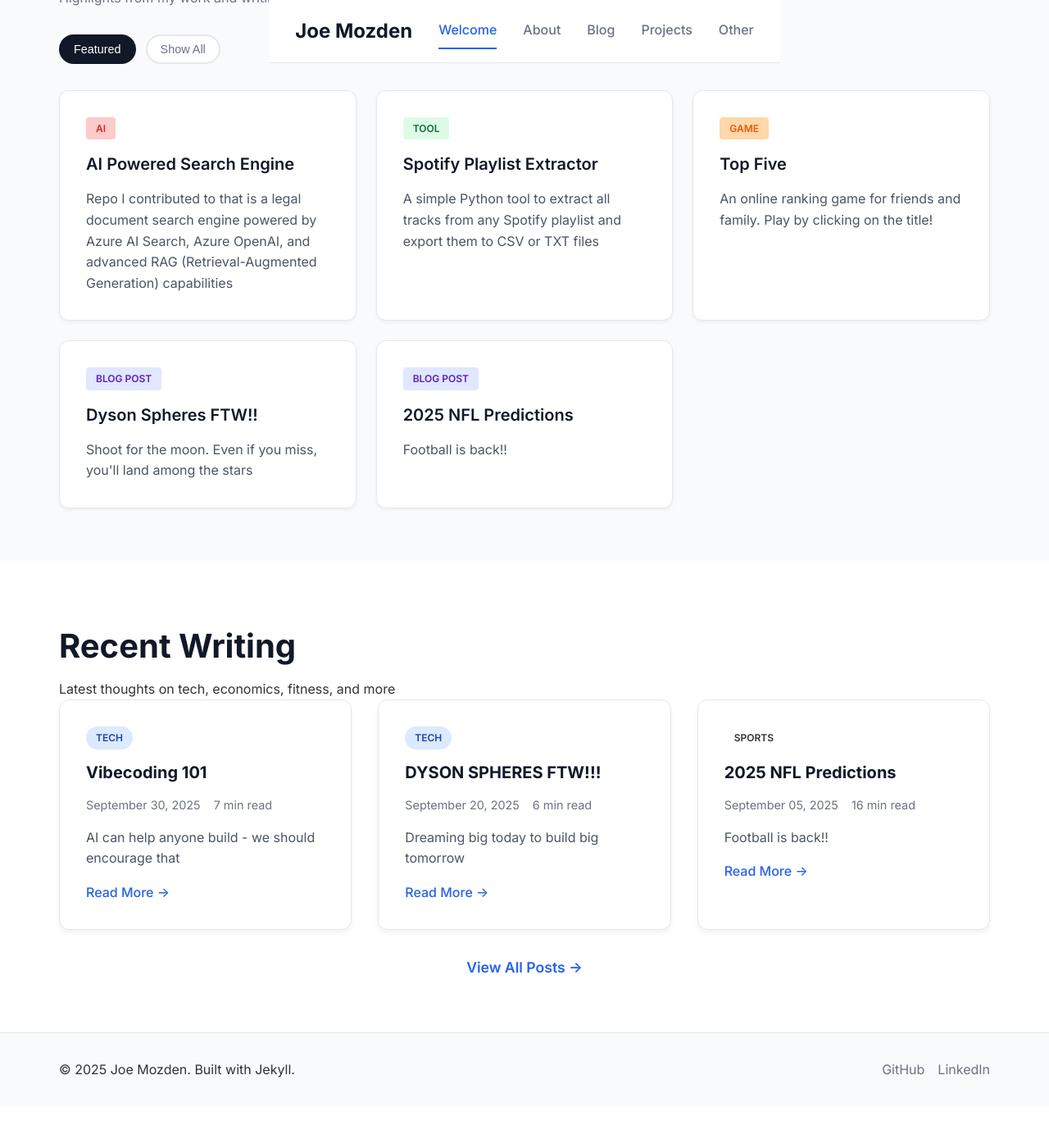
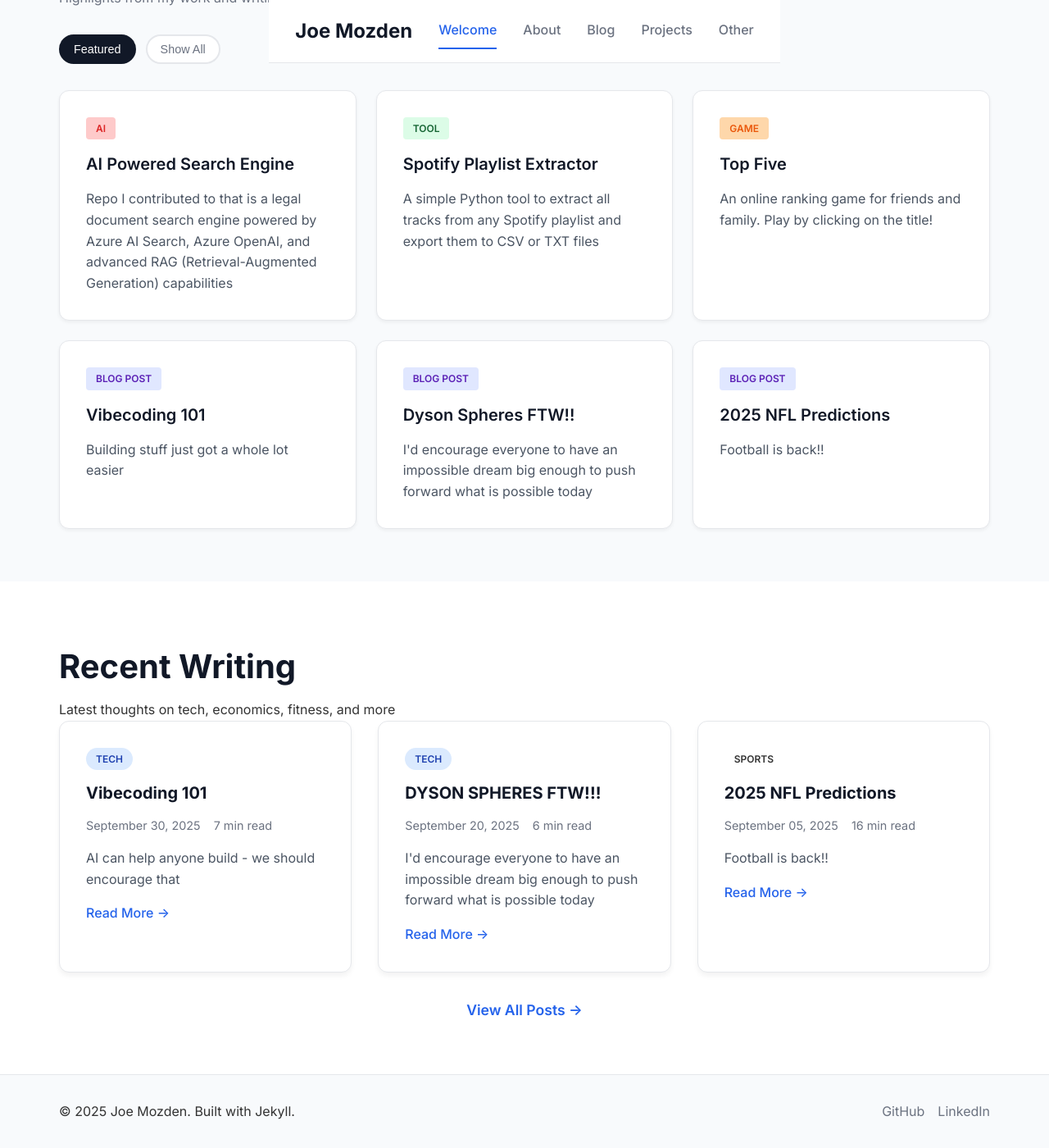
Before and after one commit to jmozden3/jmozden3.github.io, a Jekyll site: the page built from index.html, in a window 1280 px wide and 1400 px high, scrolled down 712 px. Shown: the whole window at 82% size. Built offline with Jekyll 4.4.1, drawn with Linux system fonts in a browser that asks for light colours; the list of posts is cut into pages by our own code; before the commit the page ends 2061 px from its top, so only the background shows below that.

Commit message:
homepage changes

```diff
--- a/_data/featured.yml
+++ b/_data/featured.yml
@@ -16,8 +16,13 @@
   badge: "Game"
   link: "https://topfive-h7dtbccrgmd8gye8.eastus2-01.azurewebsites.net/"
 
+- title: "Vibecoding 101"
+  description: "Building stuff just got a whole lot easier"
+  badge: "Blog Post"
+  link: "https://joemozden.com/tech/2025/09/20/vibecoding-101.html"
+
 - title: "Dyson Spheres FTW!!"
-  description: "Shoot for the moon. Even if you miss, you'll land among the stars"
+  description: "I'd encourage everyone to have an impossible dream big enough to push forward what is possible today"
   badge: "Blog Post"
   link: "https://joemozden.com/tech/2025/09/20/dyson-spheres.html"
 
--- a/_posts/2025-09-20-dyson-spheres.md
+++ b/_posts/2025-09-20-dyson-spheres.md
@@ -4,7 +4,7 @@ title: "DYSON SPHERES FTW!!!"
 date: 2025-09-20 12:00:00 -0500
 categories: tech
 tags: [science, upwing]
-excerpt: "Dreaming big today to build big tomorrow"
+excerpt: "I'd encourage everyone to have an impossible dream big enough to push forward what is possible today"
 ---
 
 I'm a huge fan of Spiderman 2. Besides it being an absolutely kick ass movie, it was one of the first movies I watched as a young buck where I thought "you know...the villain is kind of onto something here."
```
